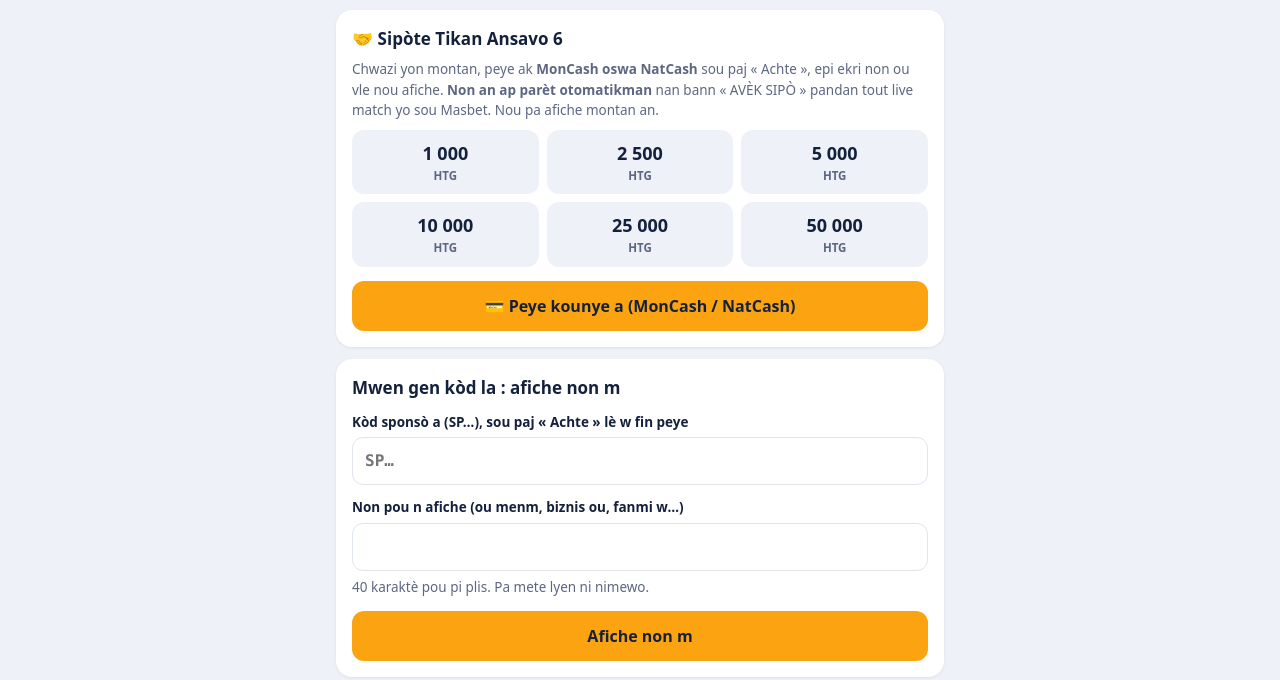
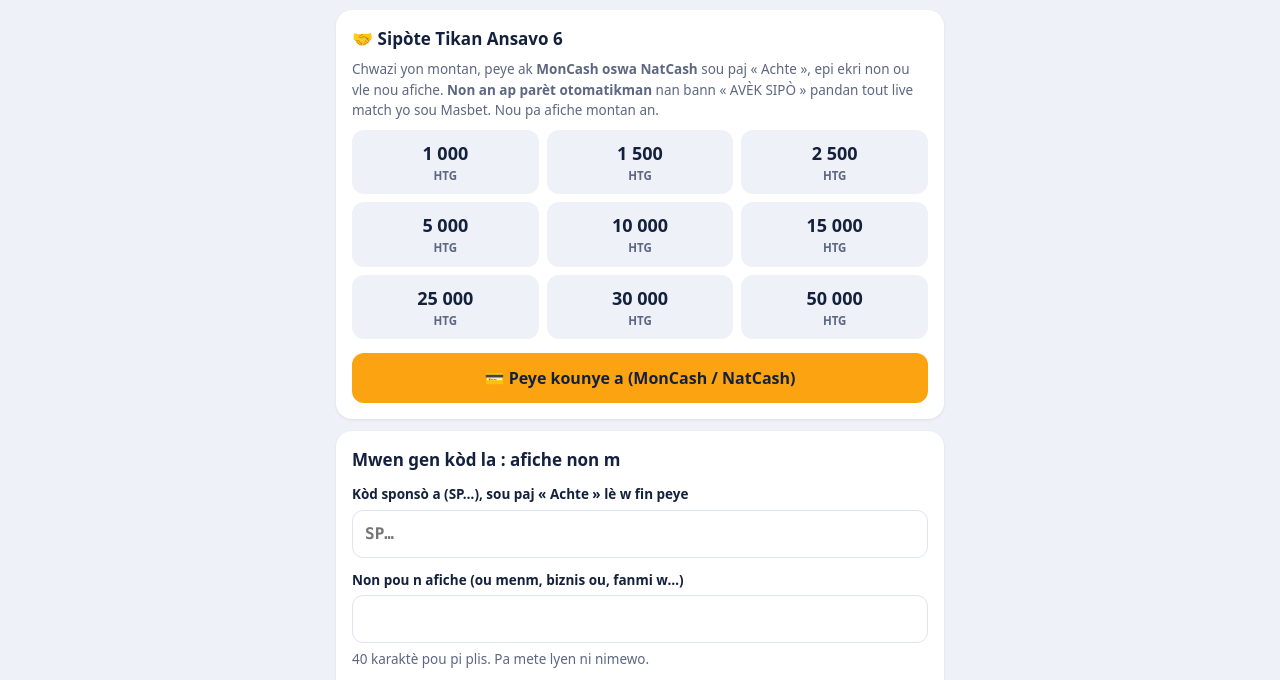
Before and after one commit to masbeteducation-bit/masbeteducation-bit.github.io, a plain HTML site: page tikan/sponsor.html in a window 1280 px wide. Shown: the part 75-755 px from the top of the page. Drawn offline with Linux system fonts and the light colour scheme.

Commit message:
Add files via upload

```diff
--- a/tikan/sponsor.html
+++ b/tikan/sponsor.html
@@ -85,7 +85,7 @@ footer{text-align:center;color:var(--doux);font-size:12.5px;padding:8px 16px 30p
   <button class="lang" id="bLang" onclick="langue(LANG==='ht'?'fr':'ht')">FR</button></div></header>
 <main>
   <section class="carte"><h2 data-t="iTitre"></h2><div class="doux" id="iTxt"></div>
-    <div class="pal"><div>1 000<small>HTG</small></div><div>2 500<small>HTG</small></div><div>5 000<small>HTG</small></div><div>10 000<small>HTG</small></div><div>25 000<small>HTG</small></div><div>50 000<small>HTG</small></div></div>
+    <div class="pal"><div>1 000<small>HTG</small></div><div>1 500<small>HTG</small></div><div>2 500<small>HTG</small></div><div>5 000<small>HTG</small></div><div>10 000<small>HTG</small></div><div>15 000<small>HTG</small></div><div>25 000<small>HTG</small></div><div>30 000<small>HTG</small></div><div>50 000<small>HTG</small></div></div>
     <a class="btn" href="/achte.html#spons" data-t="bPeye"></a></section>
   <section class="carte"><h2 data-t="fTitre"></h2>
     <label for="kod" data-t="lKod"></label><input id="kod" maxlength="12" placeholder="SP…" autocomplete="off" spellcheck="false" style="text-transform:uppercase;font-family:ui-monospace,Menlo,monospace;font-weight:800">
```
